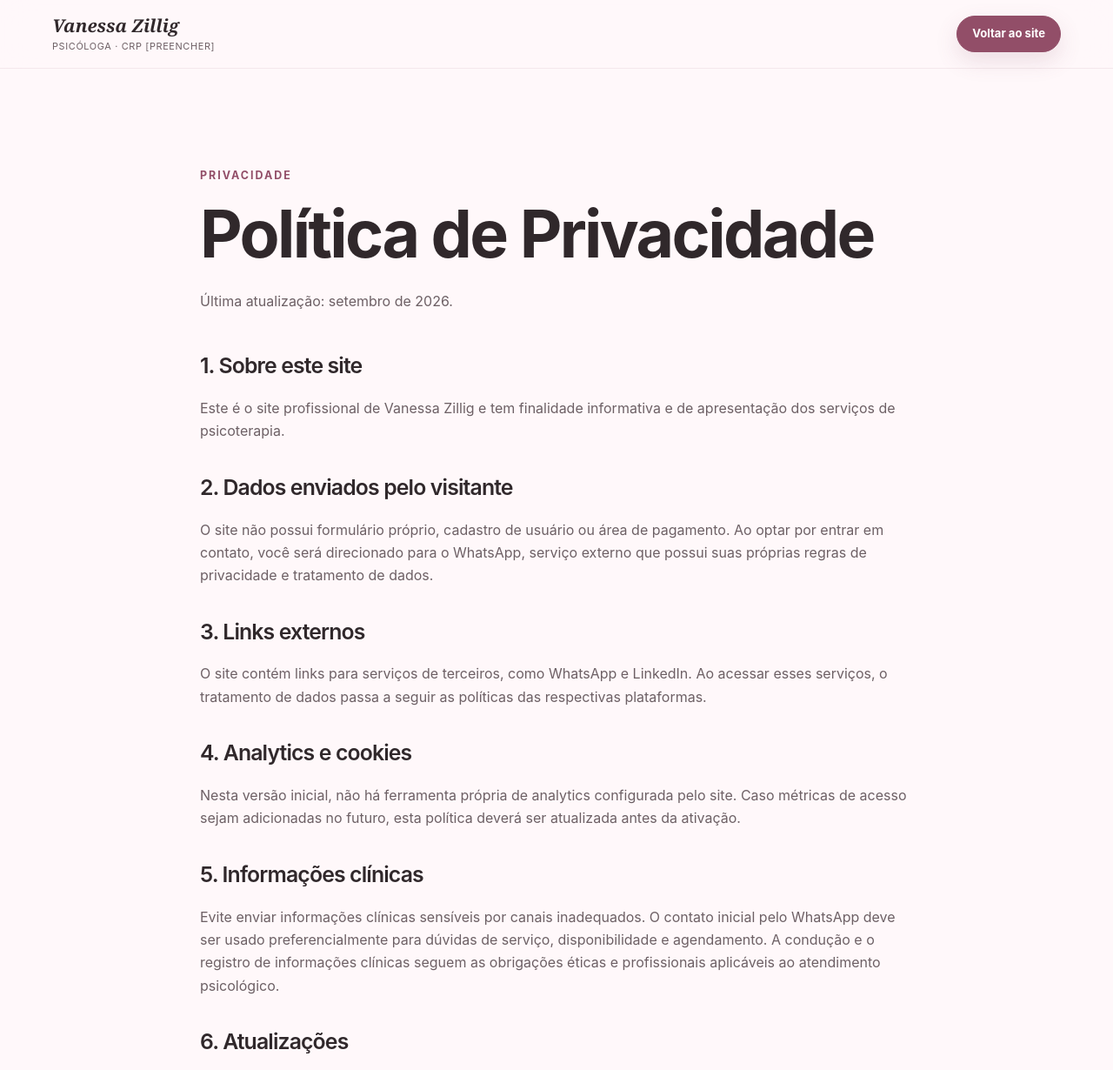
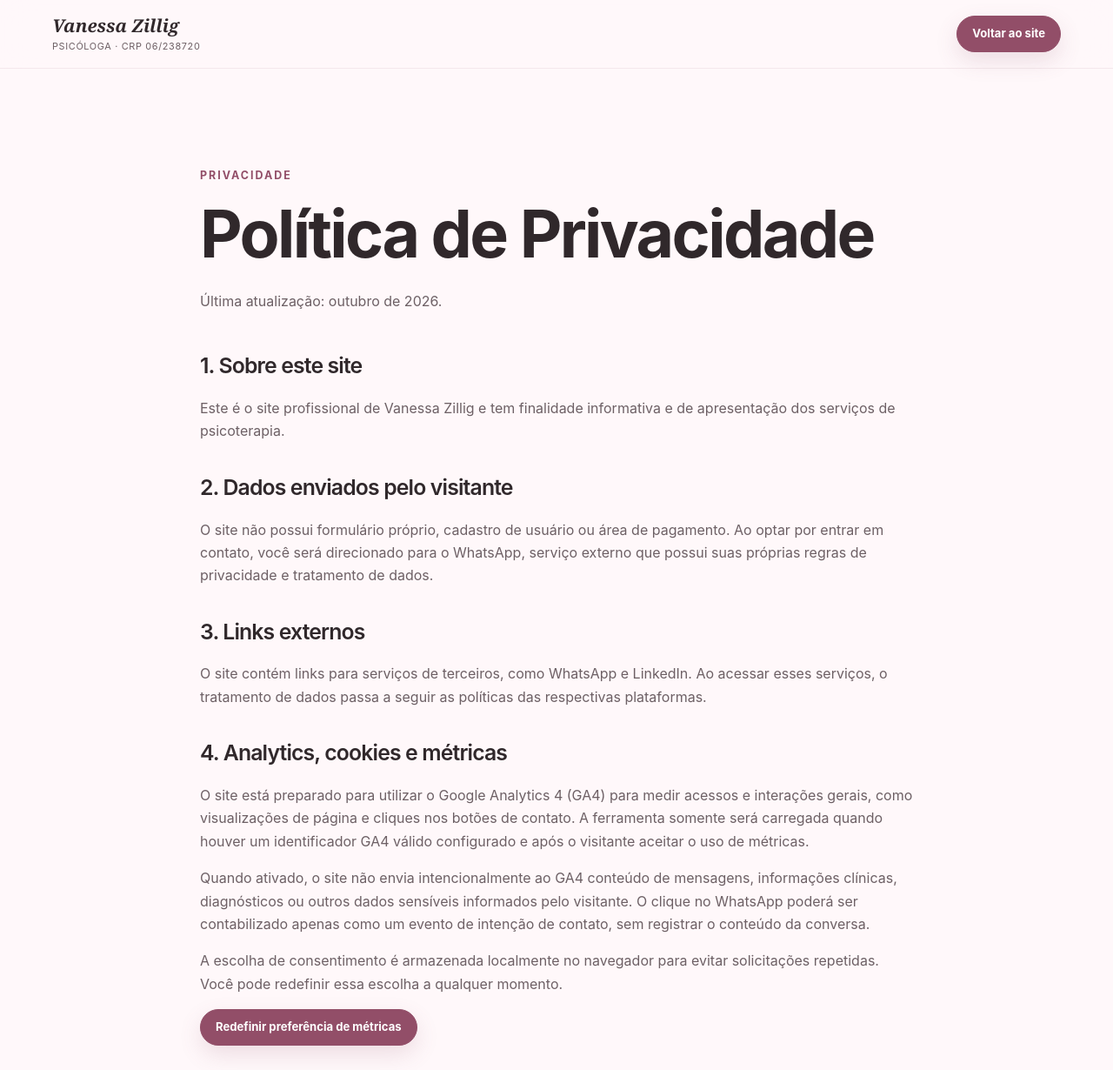
Before and after one commit to rsemsaco/site-vanessa-zillig, a website: page privacy.html in a window 1280 px wide. Shown: the top 1230 px of the page at 87% size. Drawn offline with Linux system fonts and the light colour scheme.

Commit message:
privacy: prepare policy for consent-based GA4

```diff
--- a/privacy.html
+++ b/privacy.html
@@ -6,9 +6,9 @@
   <meta name="theme-color" content="#fff8fa" />
   <meta name="robots" content="index,follow" />
   <meta name="description" content="Política de Privacidade do site profissional de Vanessa Zillig." />
-  <link rel="canonical" href="https://rsemsaco.github.io/site-vanessa-zillig/privacy.html" />
+  <link rel="canonical" href="https://vanessazillig.com/privacy.html" />
   <link rel="icon" href="./favicon.svg" type="image/svg+xml" />
-  <link rel="stylesheet" href="./styles.css" />
+  <link rel="stylesheet" href="./styles.css?v=20261017-1" />
   <title>Política de Privacidade | Vanessa Zillig</title>
 </head>
 <body>
@@ -17,7 +17,7 @@
     <div class="container header-inner">
       <a class="brand" href="./index.html" aria-label="Voltar ao site de Vanessa Zillig">
         <span class="brand-name">Vanessa Zillig</span>
-        <span class="brand-role">Psicóloga · CRP [preencher]</span>
+        <span class="brand-role">Psicóloga · CRP 06/238720</span>
       </a>
       <a class="button button--small" href="./index.html">Voltar ao site</a>
     </div>
@@ -27,7 +27,7 @@
     <div class="container" style="max-width: 820px;">
       <span class="eyebrow">Privacidade</span>
       <h1 style="font-size: clamp(2.5rem, 6vw, 4.7rem);">Política de Privacidade</h1>
-      <p>Última atualização: setembro de 2026.</p>
+      <p>Última atualização: outubro de 2026.</p>
 
       <h2 style="font-size: 1.55rem; margin-top: 48px;">1. Sobre este site</h2>
       <p>Este é o site profissional de Vanessa Zillig e tem finalidade informativa e de apresentação dos serviços de psicoterapia.</p>
@@ -38,8 +38,11 @@
       <h2 style="font-size: 1.55rem; margin-top: 38px;">3. Links externos</h2>
       <p>O site contém links para serviços de terceiros, como WhatsApp e LinkedIn. Ao acessar esses serviços, o tratamento de dados passa a seguir as políticas das respectivas plataformas.</p>
 
-      <h2 style="font-size: 1.55rem; margin-top: 38px;">4. Analytics e cookies</h2>
-      <p>Nesta versão inicial, não há ferramenta própria de analytics configurada pelo site. Caso métricas de acesso sejam adicionadas no futuro, esta política deverá ser atualizada antes da ativação.</p>
+      <h2 style="font-size: 1.55rem; margin-top: 38px;">4. Analytics, cookies e métricas</h2>
+      <p>O site está preparado para utilizar o Google Analytics 4 (GA4) para medir acessos e interações gerais, como visualizações de página e cliques nos botões de contato. A ferramenta somente será carregada quando houver um identificador GA4 válido configurado e após o visitante aceitar o uso de métricas.</p>
+      <p>Quando ativado, o site não envia intencionalmente ao GA4 conteúdo de mensagens, informações clínicas, diagnósticos ou outros dados sensíveis informados pelo visitante. O clique no WhatsApp poderá ser contabilizado apenas como um evento de intenção de contato, sem registrar o conteúdo da conversa.</p>
+      <p>A escolha de consentimento é armazenada localmente no navegador para evitar solicitações repetidas. Você pode redefinir essa escolha a qualquer momento.</p>
+      <button class="button button--small" type="button" id="reset-analytics-consent">Redefinir preferência de métricas</button>
 
       <h2 style="font-size: 1.55rem; margin-top: 38px;">5. Informações clínicas</h2>
       <p>Evite enviar informações clínicas sensíveis por canais inadequados. O contato inicial pelo WhatsApp deve ser usado preferencialmente para dúvidas de serviço, disponibilidade e agendamento. A condução e o registro de informações clínicas seguem as obrigações éticas e profissionais aplicáveis ao atendimento psicológico.</p>
@@ -50,5 +53,8 @@
       <p style="margin-top: 52px;"><a class="text-link" href="./index.html">← Voltar para a página inicial</a></p>
     </div>
   </main>
+
+  <script src="./analytics-config.js?v=20261017-1"></script>
+  <script src="./script.js?v=20261017-1" defer></script>
 </body>
 </html>
```
